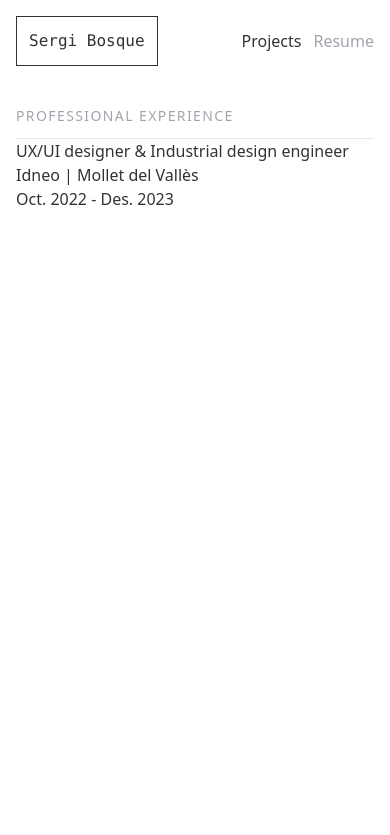
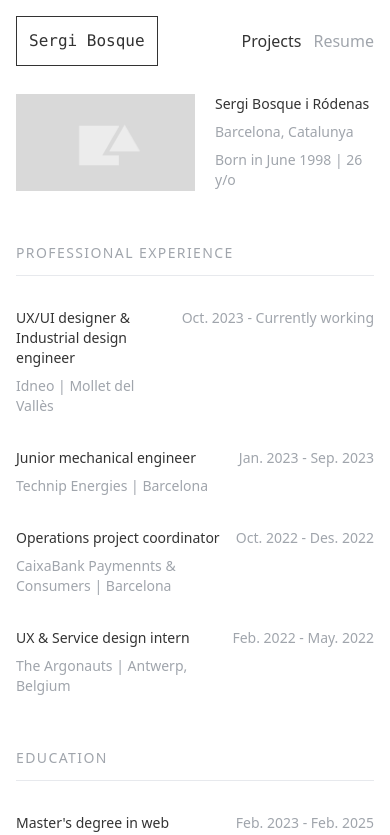
Before and after one commit to srgibosque/portfolio, a React (Vite) app: page /resume in a window 390 px wide. Shown: the top 835 px of the page. Built offline with nearby package versions, Linux system fonts and the light colour scheme.

Commit message:
Resume page for mobile

```diff
--- a/src/components/ExperienceCard.tsx
+++ b/src/components/ExperienceCard.tsx
@@ -6,14 +6,14 @@ interface ExperienceCardProps {
   link: string;
 }
 
-const ExperienceCard = ({title, place, company, period, link}:  ExperienceCardProps) => {
+const ExperienceCard = ({ title, place, company, period, link }: ExperienceCardProps) => {
   return (
-    <div>
-        <div>
-            <h3><a href={link}>{title}</a></h3>
-            <p>{company} | {place}</p>
+    <div className="flex flex-row gap-4">
+      <div className="flex flex-col gap-2 flex-1">
+        <h3 className="text-sm font-mediu">{title}</h3>
+        <p className="text-sm text-secondary-400"><a href={link} target="_blank" className="hover:underline">{company}</a> | {place}</p>
       </div>
-        <p>{period}</p>
+      <p className="flex-initial text-sm text-secondary-400">{period}</p>
     </div>
   )
 }
--- /dev/null
+++ b/src/components/PersonalInfo.tsx
@@ -0,0 +1,47 @@
+import profileImage from '../assets/images/dummyImage.jpg';
+import {getMonthName} from '../util/getMonth'
+
+interface PersonalInfoProps {
+  name: string;
+  city: string;
+  country: string;
+  birthdate: Date;
+}
+
+const PersonalInfo = ({ name, city, country, birthdate }: PersonalInfoProps) => {
+  const birthYear = birthdate.getFullYear();
+  const birthMonth = birthdate.getMonth();
+  const birthDay = birthdate.getDate();
+
+  const calculateAge = () => {
+    const today = new Date();
+
+    let age = today.getFullYear() - birthYear;
+
+    if (
+      today.getMonth() < birthMonth ||
+      (today.getMonth() === birthMonth && today.getDate() < birthDay)
+    ) {
+      age--;
+    }
+
+    return age;
+  };
+
+  const age = calculateAge();
+
+
+  return (
+    <section className='flex flex-row gap-5 text-sm'>
+      <img src={profileImage} alt="profile image" className='w-1/2 h-auto object-cover' />
+      <div className='flex flex-col gap-2 flex-1'>
+        <h3 className='font-medium'>{name}</h3>
+        <p className='text-secondary-400'>{city}, {country}</p>
+        <p className='text-secondary-400'>Born in {getMonthName(birthMonth)} {birthYear} | {age} y/o</p>
+      </div>
+
+    </section>
+  )
+}
+
+export default PersonalInfo
--- a/src/pages/ResumePage.tsx
+++ b/src/pages/ResumePage.tsx
@@ -1,20 +1,84 @@
 import ExperienceCard from "../components/ExperienceCard";
+import PersonalInfo from "../components/PersonalInfo";
 import SectionTitle from "../components/sectionTitle";
 
 function ResumePage() {
 
   return (
-    <section>
+    <div className="flex flex-col gap-10">
+
+      <PersonalInfo
+        name="Sergi Bosque i Ródenas"
+        city="Barcelona"
+        country="Catalunya"
+        birthdate={new Date(1998, 6, 10)} />
+
+      <div className="flex flex-col gap-10">
+
+        <section className="flex flex-col gap-8">
           <SectionTitle text="Professional experience" />
-      <div>
+          <div className="flex flex-col gap-8">
             <ExperienceCard
               title="UX/UI designer & Industrial design engineer"
               company="Idneo"
               place="Mollet del Vallès"
-          period="Oct. 2022 - Des. 2023"
+              period="Oct. 2023 - Currently working"
+              link="/" />
+
+            <ExperienceCard
+              title="Junior mechanical engineer"
+              company="Technip Energies "
+              place="Barcelona"
+              period="Jan. 2023 - Sep. 2023"
+              link="/" />
+
+            <ExperienceCard
+              title="Operations project coordinator"
+              company="CaixaBank Paymennts & Consumers"
+              place="Barcelona"
+              period="Oct. 2022 - Des. 2022"
+              link="/" />
+
+            <ExperienceCard
+              title="UX & Service design intern"
+              company="The Argonauts"
+              place="Antwerp, Belgium"
+              period="Feb. 2022 - May. 2022"
               link="/" />
           </div>
         </section>
+
+        <section className="flex flex-col gap-8">
+          <SectionTitle text="Education" />
+          <div className="flex flex-col gap-8">
+            <ExperienceCard
+              title="Master's degree in web development"
+              company="Universitat Oberta de Catalunya"
+              place="Online"
+              period="Feb. 2023 - Feb. 2025"
+              link="/" />
+
+            <ExperienceCard
+              title="Postgraduate in space and service design"
+              company="Thomas More University of Applied Sciences"
+              place="Mechelen, Belgium"
+              period="Oct. 2022 - Des. 2023"
+              link="/" />
+
+            <ExperienceCard
+              title="Bachelor's degree in industrial design and product development engineering"
+              company="Universitat Politècnica de Catalunya"
+              place="Terrassa"
+              period="Sep. 2016 - Jul. 2020"
+              link="/" />
+          </div>
+        </section>
+
+      </div>
+
+    </div>
+
+
   )
 }
 
--- /dev/null
+++ b/src/util/getMonth.ts
@@ -0,0 +1,7 @@
+export const getMonthName = (month: number) => {
+  const months = [
+    "January", "February", "March", "April", "May", "June",
+    "July", "August", "September", "October", "November", "December"
+  ];
+  return months[month-1];
+};
```
Lines whose indentation alone changed are shown as unchanged.
